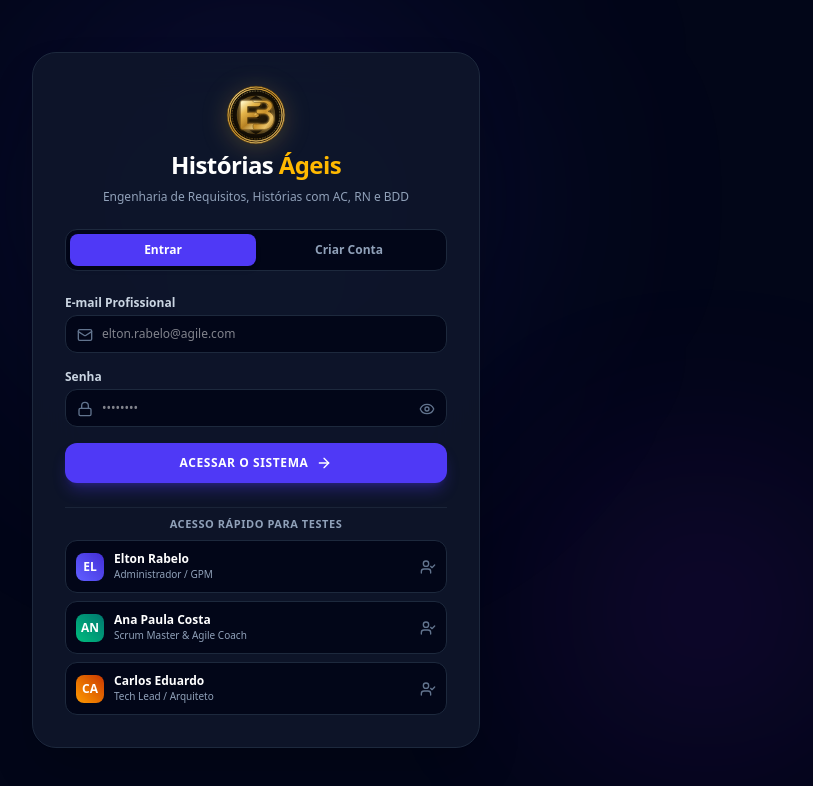
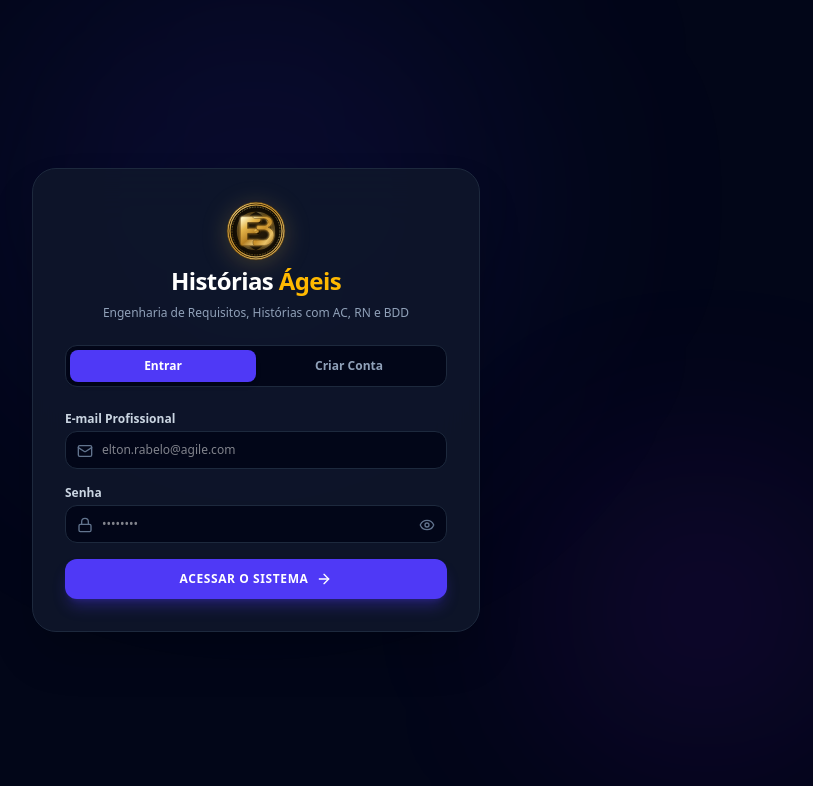
Before and after one commit to Elton83/HistoriaAgil, a React (Vite) app: page / in a window 1280 px wide. Shown: the top 786 px of the page, without its empty margins (384-1197 px from the left). Built offline with nearby package versions, Linux system fonts and the light colour scheme; no server answers.

Commit message:
feat(auth): implement email-based profile lookup
Added `fetchProfileByEmailFromSupabase` to retrieve user data directly from the database and updated the login flow to remove hardcoded demo accounts, enabling dynamic authentication via Supabase.

```diff
--- a/src/components/LoginScreen.tsx
+++ b/src/components/LoginScreen.tsx
@@ -6,7 +6,6 @@ import {
   User,
   Eye,
   EyeOff,
-  UserCheck,
   Briefcase,
   ShieldAlert,
   Loader2,
@@ -14,36 +13,15 @@ import {
   ArrowRight,
 } from "lucide-react";
 import { UserProfile } from "./AuthModal";
-import { syncUserProfileWithSupabase } from "../services/supabaseService";
+import {
+  syncUserProfileWithSupabase,
+  fetchProfileByEmailFromSupabase,
+} from "../services/supabaseService";
 import { EBLogo } from "./EBLogo";
 
 interface LoginScreenProps {
   onLogin: (user: UserProfile) => void;
 }
-
-const DEMO_ACCOUNTS: UserProfile[] = [
-  {
-    id: "user-po-1",
-    name: "Elton Rabelo",
-    email: "elton.rabelo@agile.com",
-    role: "Administrador / GPM",
-    avatarColor: "from-indigo-500 to-indigo-700",
-  },
-  {
-    id: "user-sm-2",
-    name: "Ana Paula Costa",
-    email: "ana.costa@agile.com",
-    role: "Scrum Master & Agile Coach",
-    avatarColor: "from-emerald-500 to-teal-700",
-  },
-  {
-    id: "user-dev-3",
-    name: "Carlos Eduardo",
-    email: "carlos.dev@agile.com",
-    role: "Tech Lead / Arquiteto",
-    avatarColor: "from-amber-500 to-orange-700",
-  },
-];
 
 export const LoginScreen: React.FC<LoginScreenProps> = ({ onLogin }) => {
   const [activeTab, setActiveTab] = useState<"login" | "register">("login");
@@ -65,43 +43,58 @@ export const LoginScreen: React.FC<LoginScreenProps> = ({ onLogin }) => {
     e.preventDefault();
     setErrorMessage(null);
 
-    if (!email.trim() || !password.trim()) {
+    const cleanEmail = email.trim().toLowerCase();
+
+    if (!cleanEmail || !password.trim()) {
       setErrorMessage("Por favor, preencha o e-mail e a senha para entrar.");
       return;
     }
 
-    if (!email.includes("@")) {
+    if (!cleanEmail.includes("@")) {
       setErrorMessage("Informe um endereço de e-mail válido.");
       return;
     }
 
     setIsLoading(true);
 
-    const derivedName = email.split("@")[0].replace(".", " ");
+    // Look up existing user profile in Supabase by email
+    const existing = await fetchProfileByEmailFromSupabase(cleanEmail);
+
+    let loggedUser: UserProfile;
+
+    if (existing.profile) {
+      loggedUser = existing.profile;
+    } else if (existing.isSupabase) {
+      // User profile not found in Supabase
+      setIsLoading(false);
+      setErrorMessage(
+        "Conta não encontrada para este e-mail. Por favor, crie sua conta na aba 'Criar Conta'."
+      );
+      return;
+    } else {
+      // Fallback if Supabase client is offline/unconfigured
+      const derivedName = cleanEmail.split("@")[0].replace(".", " ");
       const formattedName =
         derivedName.charAt(0).toUpperCase() + derivedName.slice(1);
 
       const rawUser: UserProfile = {
         id: `user-${Date.now()}`,
         name: formattedName || "Usuário Ágil",
-      email: email,
+        email: cleanEmail,
         role: "Product Owner",
         avatarColor: "from-indigo-500 to-indigo-700",
       };
 
       const result = await syncUserProfileWithSupabase(rawUser);
-    const loggedUser = result.profile;
+      loggedUser = result.profile;
+    }
 
     setIsLoading(false);
-    setSuccessMessage(
-      result.isSupabase
-        ? `Autenticado com sucesso! Perfil sincronizado no Supabase PostgreSQL.`
-        : `Autenticado com sucesso! Entrando no sistema...`
-    );
+    setSuccessMessage(`Autenticado com sucesso! Entrando no sistema...`);
 
     setTimeout(() => {
       onLogin(loggedUser);
-    }, 600);
+    }, 500);
   };
 
   const handleRegisterSubmit = async (e: React.FormEvent) => {
@@ -146,21 +139,6 @@ export const LoginScreen: React.FC<LoginScreenProps> = ({ onLogin }) => {
     setTimeout(() => {
       onLogin(newUser);
     }, 600);
-  };
-
-  const handleSelectDemoAccount = async (acc: UserProfile) => {
-    setEmail(acc.email);
-    setPassword("••••••••");
-    setIsLoading(true);
-    setSuccessMessage(`Conectando como ${acc.name}...`);
-
-    const result = await syncUserProfileWithSupabase(acc);
-    setIsLoading(false);
-
-    setSuccessMessage(`Bem-vindo, ${result.profile.name}!`);
-    setTimeout(() => {
-      onLogin(result.profile);
-    }, 400);
   };
 
   return (
@@ -374,38 +352,6 @@ export const LoginScreen: React.FC<LoginScreenProps> = ({ onLogin }) => {
             </button>
           </form>
         )}
-
-        {/* Demo Accounts Quick Access */}
-        <div className="pt-2 border-t border-slate-800/80 space-y-2">
-          <p className="text-[11px] font-bold text-slate-400 text-center uppercase tracking-wider">
-            Acesso Rápido para Testes
-          </p>
-          <div className="grid grid-cols-1 gap-2">
-            {DEMO_ACCOUNTS.map((acc) => (
-              <button
-                key={acc.id}
-                type="button"
-                onClick={() => handleSelectDemoAccount(acc)}
-                className="flex items-center justify-between bg-slate-950 hover:bg-slate-800/80 border border-slate-800 rounded-xl p-2.5 text-left transition cursor-pointer group"
-              >
-                <div className="flex items-center space-x-2.5">
-                  <div
-                    className={`w-7 h-7 rounded-lg bg-gradient-to-tr ${acc.avatarColor} flex items-center justify-center text-white font-bold text-xs shrink-0`}
-                  >
-                    {acc.name.substring(0, 2).toUpperCase()}
-                  </div>
-                  <div>
-                    <p className="text-xs font-bold text-white group-hover:text-indigo-300">
-                      {acc.name}
-                    </p>
-                    <p className="text-[10px] text-slate-400">{acc.role}</p>
-                  </div>
-                </div>
-                <UserCheck className="w-4 h-4 text-slate-500 group-hover:text-indigo-400 shrink-0" />
-              </button>
-            ))}
-          </div>
-        </div>
       </div>
     </div>
   );
--- a/src/services/supabaseService.ts
+++ b/src/services/supabaseService.ts
@@ -326,6 +326,48 @@ export async function syncUserProfileWithSupabase(
 }
 
 /**
+ * Fetch a single user profile by email from Supabase
+ */
+export async function fetchProfileByEmailFromSupabase(
+  email: string
+): Promise<{ profile: UserProfile | null; isSupabase: boolean; error?: string }> {
+  const supabase = getSupabaseClient();
+  if (!supabase) {
+    return { profile: null, isSupabase: false };
+  }
+
+  try {
+    const { data, error } = await supabase
+      .from("profiles")
+      .select("*")
+      .eq("email", email.trim().toLowerCase())
+      .maybeSingle();
+
+    if (error) {
+      console.warn("[Supabase] Error fetching profile by email:", error.message);
+      return { profile: null, isSupabase: true, error: error.message };
+    }
+
+    if (!data) {
+      return { profile: null, isSupabase: true };
+    }
+
+    const profile: UserProfile = {
+      id: data.id,
+      name: data.name,
+      email: data.email,
+      role: data.role,
+      avatarColor: data.avatar_color,
+    };
+
+    return { profile, isSupabase: true };
+  } catch (err: any) {
+    console.warn("[Supabase] Error fetching profile by email:", err);
+    return { profile: null, isSupabase: true, error: err.message };
+  }
+}
+
+/**
  * Fetch all registered profiles from Supabase for RBAC Admin Panel
  */
 export async function fetchAllProfilesFromSupabase(): Promise<{
```
Lines whose indentation alone changed are shown as unchanged.
